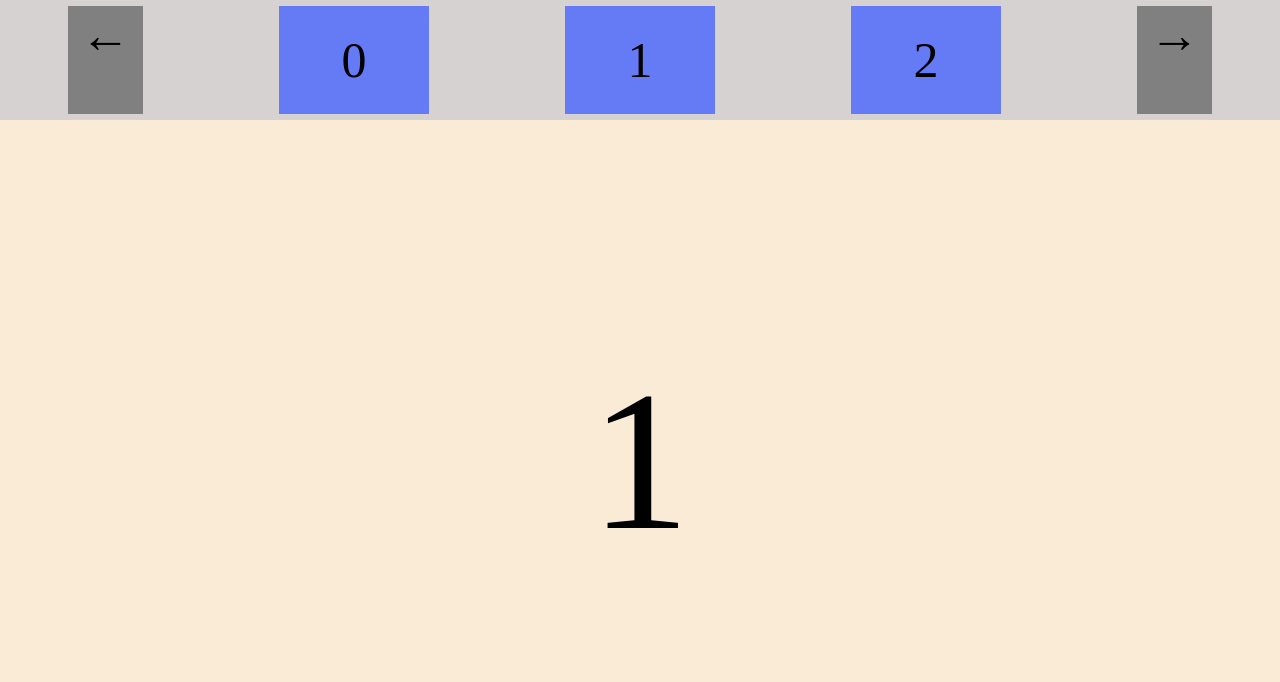
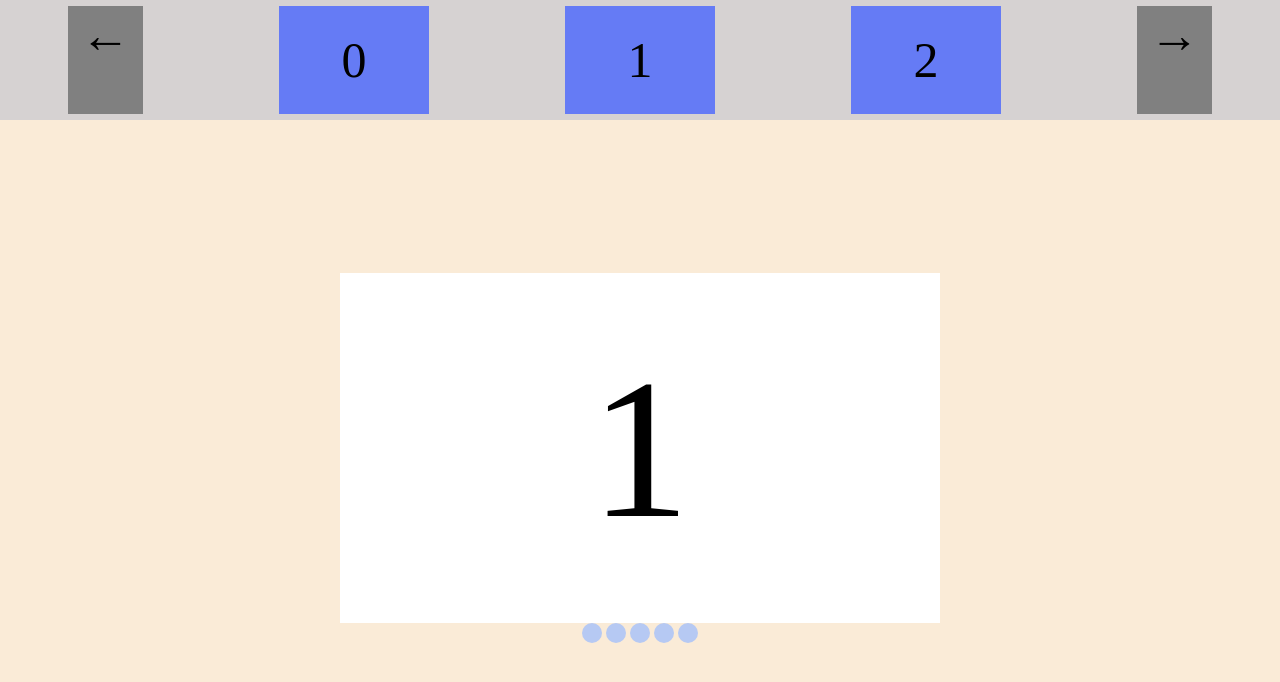
Before and after one commit to justinrkinsman/carouselProject, a plain HTML site: page index.html in a window 1280 px wide. Drawn offline with Linux system fonts and the light colour scheme.

Commit message:
Add nav buttons to bottom of display

```diff
--- a/index.html
+++ b/index.html
@@ -20,8 +20,13 @@
             <div id="rightArrow" onclick="rightArrowFunction()">&#8594;</div>
         </div>
         <div id="page">
-            <div id="pageContents">
-
+            <div id="pageContents"></div>
+            <div id="navButtons">
+                <span class="dot"></span>
+                <span class="dot"></span>
+                <span class="dot"></span>
+                <span class="dot"></span>
+                <span class="dot"></span>
             </div>
         </div>
     </div>
--- a/style.css
+++ b/style.css
@@ -34,13 +34,31 @@ html, body {
     display: none;
 }
 
+#page {
+    display: flex;
+    flex-direction: column;
+    height: 85vh;
+    justify-content: center;
+    align-items: center;
+    background-color: antiquewhite;
+}
+
 #pageContents {
     display: flex;
-    height: 85vh;
+    width: 600px;
+    height: 350px;
     font-size: 200px;
     justify-content: center;
     align-items: center;
-    background-color: antiquewhite;
+    background-color: white
+}
+
+.dot {
+    background-color: rgb(182, 201, 243);
+    height: 20px;
+    width: 20px;
+    border-radius: 50%;
+    display: inline-block;
 }
 
 /*.dropbtn0, .dropbtn1 {
```
